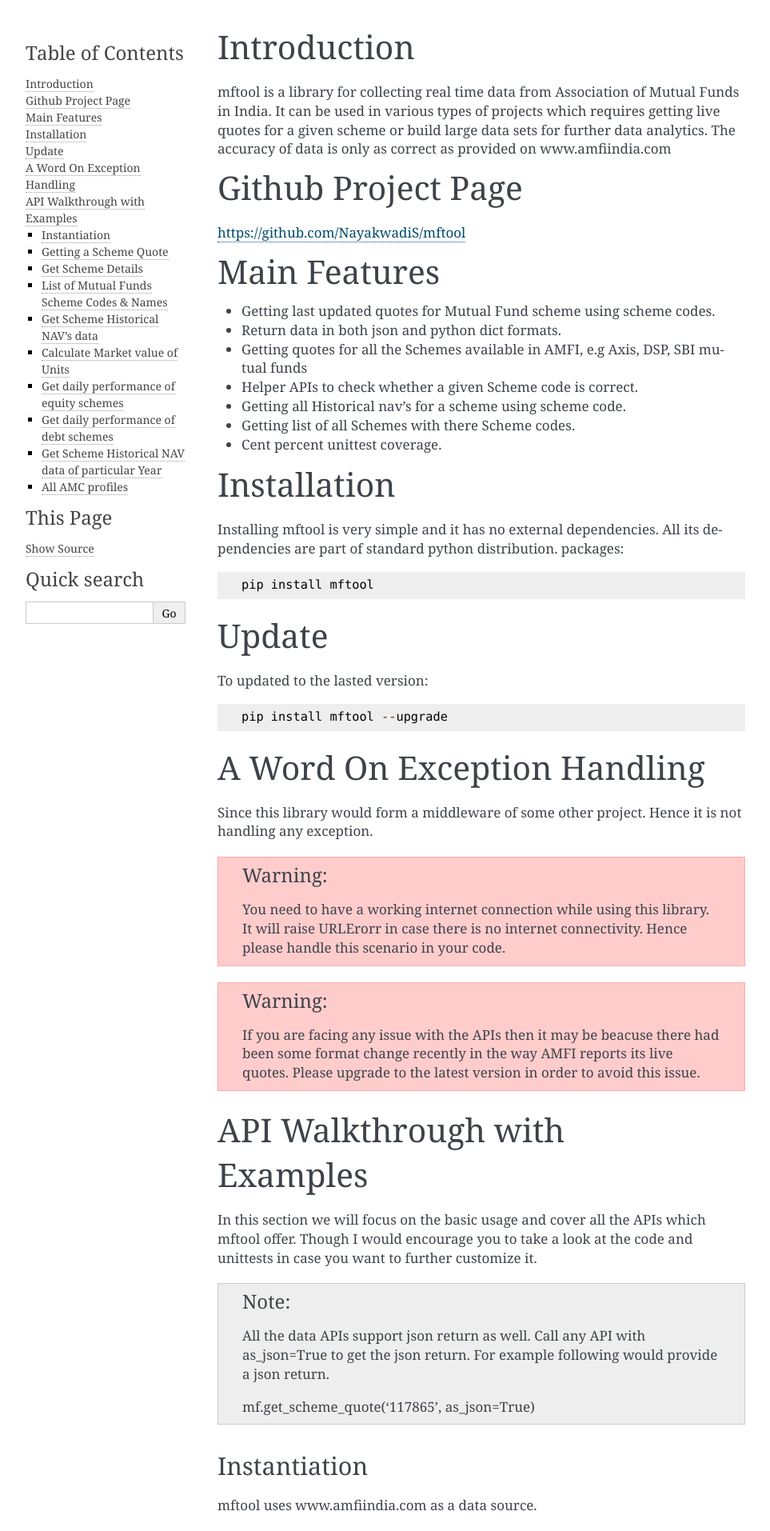
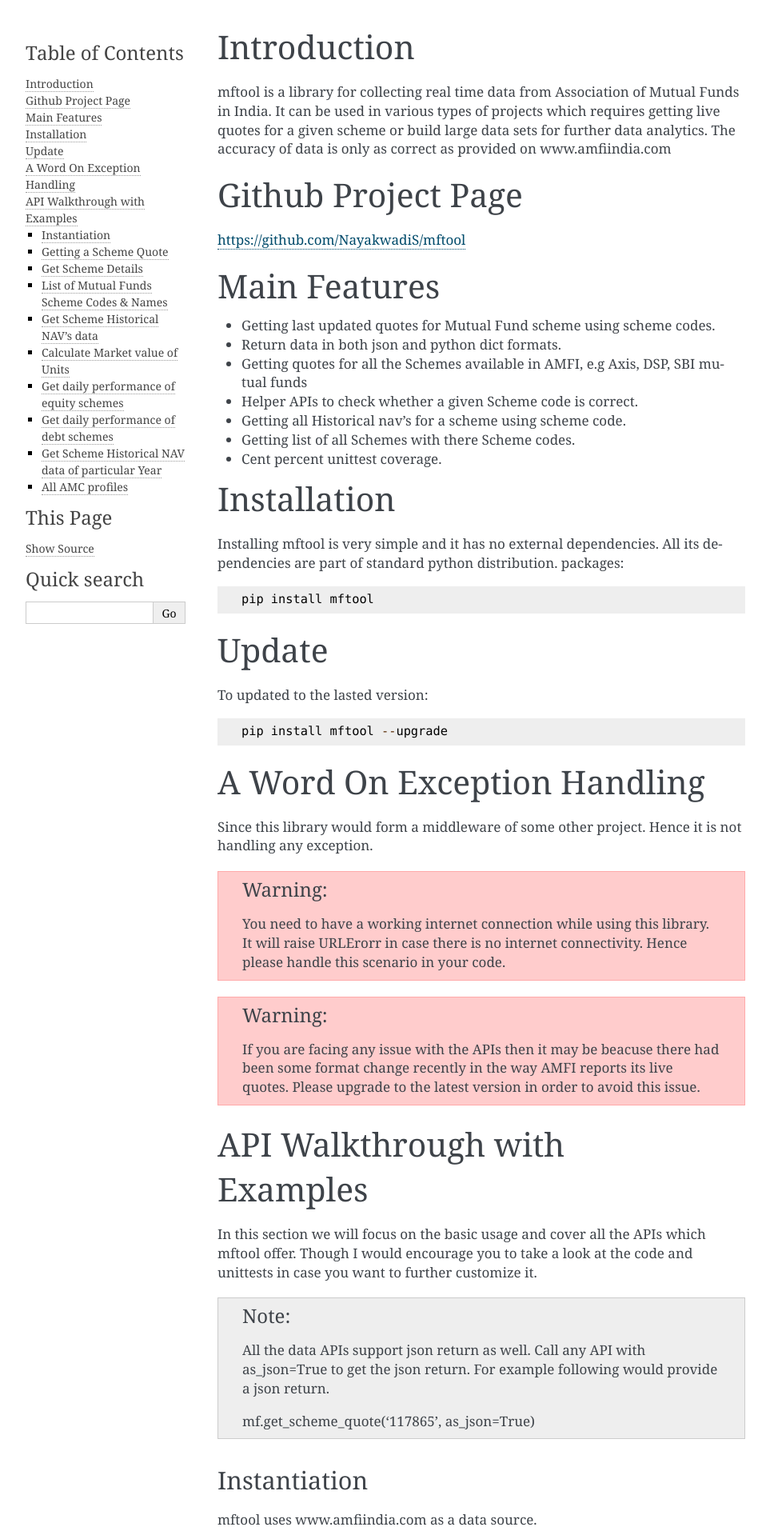
Before and after one commit to NayakwadiS/mftool, a Sphinx documentation site: the page built from docs/index.rst, in a window 1280 px wide. Shown: the top 1914 px of the page at 80% size, without its empty margins (148-1111 px from the left). Built offline with Sphinx 7.4.7, drawn with Linux system fonts in a browser that asks for light colours.

Commit message:
Update conf.py

```diff
--- a/docs/conf.py
+++ b/docs/conf.py
@@ -12,5 +12,5 @@
 
 html_static_path = ['_static']
 
-def setup(app):
-    app.add_stylesheet('css/custom.css')
+#def setup(app):
+#    app.add_stylesheet('css/custom.css')
```
